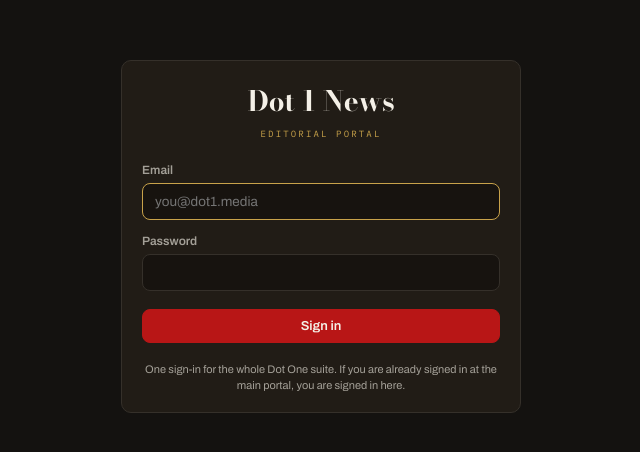
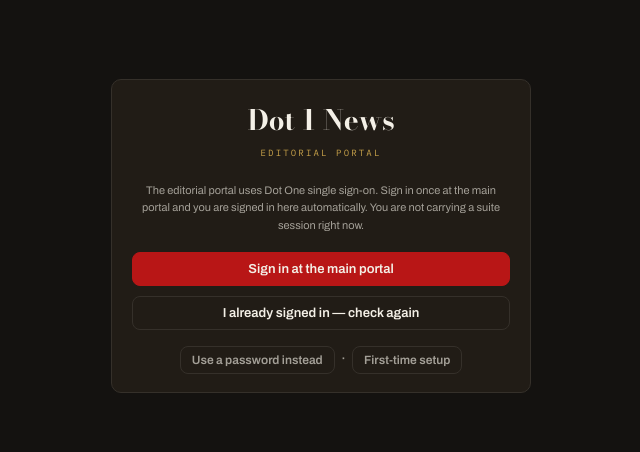
Before and after one commit to dot1media/dot-1-editorial, a Next.js app: page /login in a window 1280 px wide. Shown: the part 164-616 px from the top of the page, without its empty margins (319-959 px from the left). Built offline with nearby package versions, Linux system fonts and the light colour scheme; no server answers.

Commit message:
Login: make SSO the primary path, add break-glass first-time setup via studio master password

```diff
--- a/app/login/page.tsx
+++ b/app/login/page.tsx
@@ -4,14 +4,21 @@ import { useState, useEffect } from "react";
 import { useRouter } from "next/navigation";
 import { api, useMe } from "@/lib/client";
 
+const PORTAL_URL = "https://portal.dot1.media";
+
 export default function LoginPage() {
   const router = useRouter();
   const { me, loading } = useMe();
+  const [showPassword, setShowPassword] = useState(false);
+  const [showSetup, setShowSetup] = useState(false);
   const [email, setEmail] = useState("");
   const [password, setPassword] = useState("");
+  const [name, setName] = useState("");
+  const [setupCode, setSetupCode] = useState("");
   const [err, setErr] = useState("");
   const [busy, setBusy] = useState(false);
 
+  // If the shared suite cookie is already valid, we are signed in via SSO. Go straight in.
   useEffect(() => {
     if (!loading && me?.signedIn) router.replace("/");
   }, [loading, me, router]);
@@ -30,28 +37,102 @@ export default function LoginPage() {
     }
   }
 
+  async function doSetup(e: React.FormEvent) {
+    e.preventDefault();
+    setErr("");
+    setBusy(true);
+    try {
+      await api("/api/auth/setup", { method: "POST", body: JSON.stringify({ email, name, password, setupCode }) });
+      router.replace("/");
+    } catch (e: any) {
+      setErr(e.message);
+    } finally {
+      setBusy(false);
+    }
+  }
+
+  if (loading) {
+    return (
+      <div style={{ minHeight: "100vh", display: "flex", alignItems: "center", justifyContent: "center" }}>
+        <span className="mono muted tiny">Checking your session…</span>
+      </div>
+    );
+  }
+
   return (
     <div style={{ minHeight: "100vh", display: "flex", alignItems: "center", justifyContent: "center", padding: 20 }}>
-      <div className="card pad" style={{ width: "100%", maxWidth: 400 }}>
+      <div className="card pad" style={{ width: "100%", maxWidth: 420 }}>
         <div style={{ textAlign: "center", marginBottom: 24 }}>
           <div className="disp" style={{ fontSize: 28, fontWeight: 700 }}>Dot 1 News</div>
           <div className="mono" style={{ fontSize: 9, letterSpacing: "0.24em", color: "var(--gold)", marginTop: 6 }}>
             EDITORIAL PORTAL
           </div>
         </div>
+
+        {!showPassword && !showSetup ? (
+          <>
+            <div className="tiny muted" style={{ textAlign: "center", lineHeight: 1.6, marginBottom: 18 }}>
+              The editorial portal uses Dot One single sign-on. Sign in once at the main portal and you
+              are signed in here automatically. You are not carrying a suite session right now.
+            </div>
+            <a className="btn primary" href={`${PORTAL_URL}/?next=${encodeURIComponent(typeof window !== "undefined" ? window.location.origin : "")}`}
+              style={{ width: "100%", justifyContent: "center", marginBottom: 10 }}>
+              Sign in at the main portal
+            </a>
+            <button className="btn ghost" onClick={() => router.refresh()} style={{ width: "100%", justifyContent: "center", marginBottom: 16 }}>
+              I already signed in — check again
+            </button>
+            <div style={{ textAlign: "center" }}>
+              <button className="btn ghost sm" onClick={() => setShowPassword(true)} style={{ color: "var(--dim)" }}>
+                Use a password instead
+              </button>
+              <span className="muted" style={{ margin: "0 6px" }}>·</span>
+              <button className="btn ghost sm" onClick={() => setShowSetup(true)} style={{ color: "var(--dim)" }}>
+                First-time setup
+              </button>
+            </div>
+          </>
+        ) : showSetup ? (
+          <form onSubmit={doSetup}>
+            <div className="tiny muted" style={{ lineHeight: 1.6, marginBottom: 16 }}>
+              First-time setup. Authorize with the studio master password (the same ADMIN_PASSWORD used
+              across the suite) to create your editorial account. The first account becomes Owner.
+            </div>
+            <label className="f">Email</label>
+            <input className="in" type="email" value={email} onChange={(e) => setEmail(e.target.value)} placeholder="you@dot1.media" autoFocus style={{ marginBottom: 12 }} />
+            <label className="f">Name</label>
+            <input className="in" value={name} onChange={(e) => setName(e.target.value)} style={{ marginBottom: 12 }} />
+            <label className="f">New password</label>
+            <input className="in" type="password" value={password} onChange={(e) => setPassword(e.target.value)} placeholder="at least 8 characters" style={{ marginBottom: 12 }} />
+            <label className="f">Studio master password</label>
+            <input className="in" type="password" value={setupCode} onChange={(e) => setSetupCode(e.target.value)} style={{ marginBottom: 18 }} />
+            {err && <div className="tiny" style={{ color: "#ffb4b4", marginBottom: 14 }}>{err}</div>}
+            <button className="btn primary" type="submit" disabled={busy} style={{ width: "100%", justifyContent: "center", marginBottom: 12 }}>
+              {busy ? "Creating…" : "Create account and sign in"}
+            </button>
+            <div style={{ textAlign: "center" }}>
+              <button type="button" className="btn ghost sm" onClick={() => { setShowSetup(false); setErr(""); }} style={{ color: "var(--dim)" }}>
+                Back to single sign-on
+              </button>
+            </div>
+          </form>
+        ) : (
           <form onSubmit={submit}>
             <label className="f">Email</label>
             <input className="in" type="email" value={email} onChange={(e) => setEmail(e.target.value)} placeholder="you@dot1.media" autoFocus style={{ marginBottom: 14 }} />
             <label className="f">Password</label>
             <input className="in" type="password" value={password} onChange={(e) => setPassword(e.target.value)} style={{ marginBottom: 18 }} />
             {err && <div className="tiny" style={{ color: "#ffb4b4", marginBottom: 14 }}>{err}</div>}
-          <button className="btn primary" type="submit" disabled={busy} style={{ width: "100%", justifyContent: "center" }}>
+            <button className="btn primary" type="submit" disabled={busy} style={{ width: "100%", justifyContent: "center", marginBottom: 12 }}>
               {busy ? "Signing in…" : "Sign in"}
             </button>
+            <div style={{ textAlign: "center" }}>
+              <button type="button" className="btn ghost sm" onClick={() => { setShowPassword(false); setErr(""); }} style={{ color: "var(--dim)" }}>
+                Back to single sign-on
+              </button>
+            </div>
           </form>
-        <div className="tiny muted" style={{ textAlign: "center", marginTop: 18, lineHeight: 1.5 }}>
-          One sign-in for the whole Dot One suite. If you are already signed in at the main portal, you are signed in here.
-        </div>
+        )}
       </div>
     </div>
   );
```
Also changed, not shown: app/api/auth/setup/route.ts (added, +62 -0 lines). Lines whose indentation alone changed are shown as unchanged.
